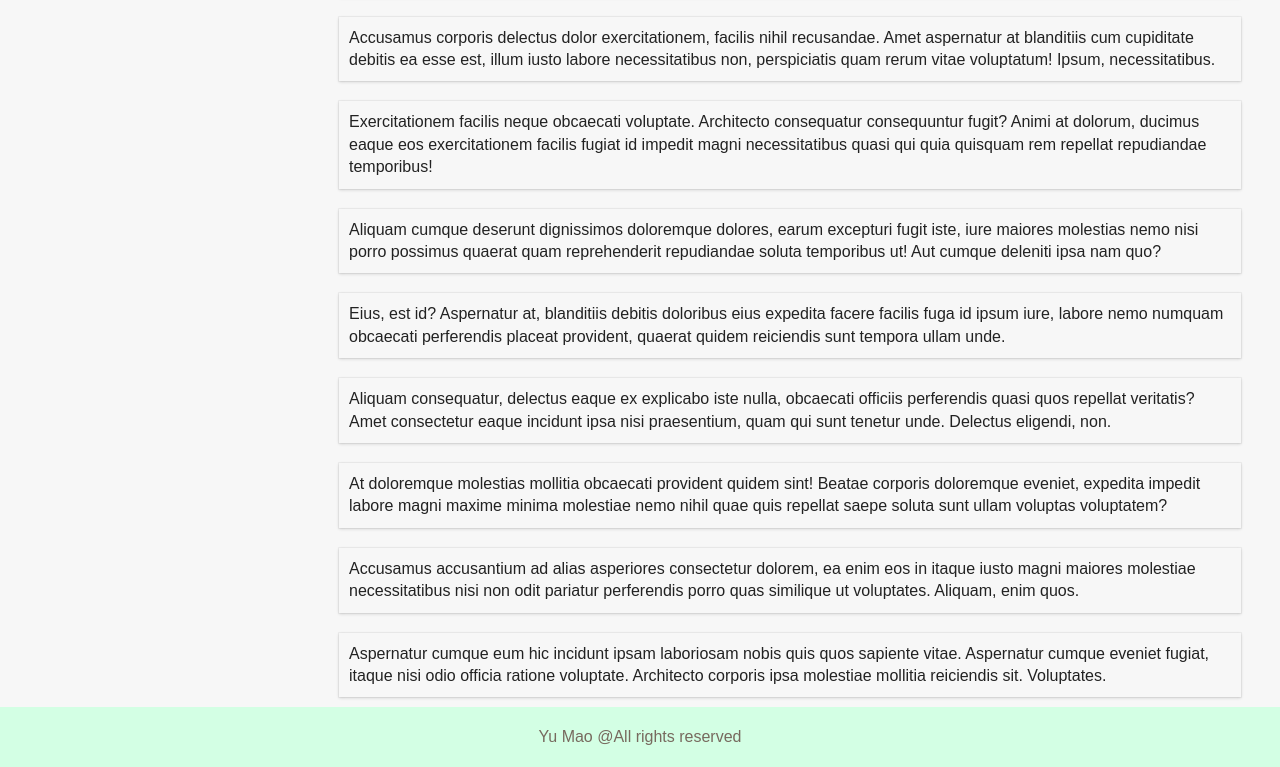
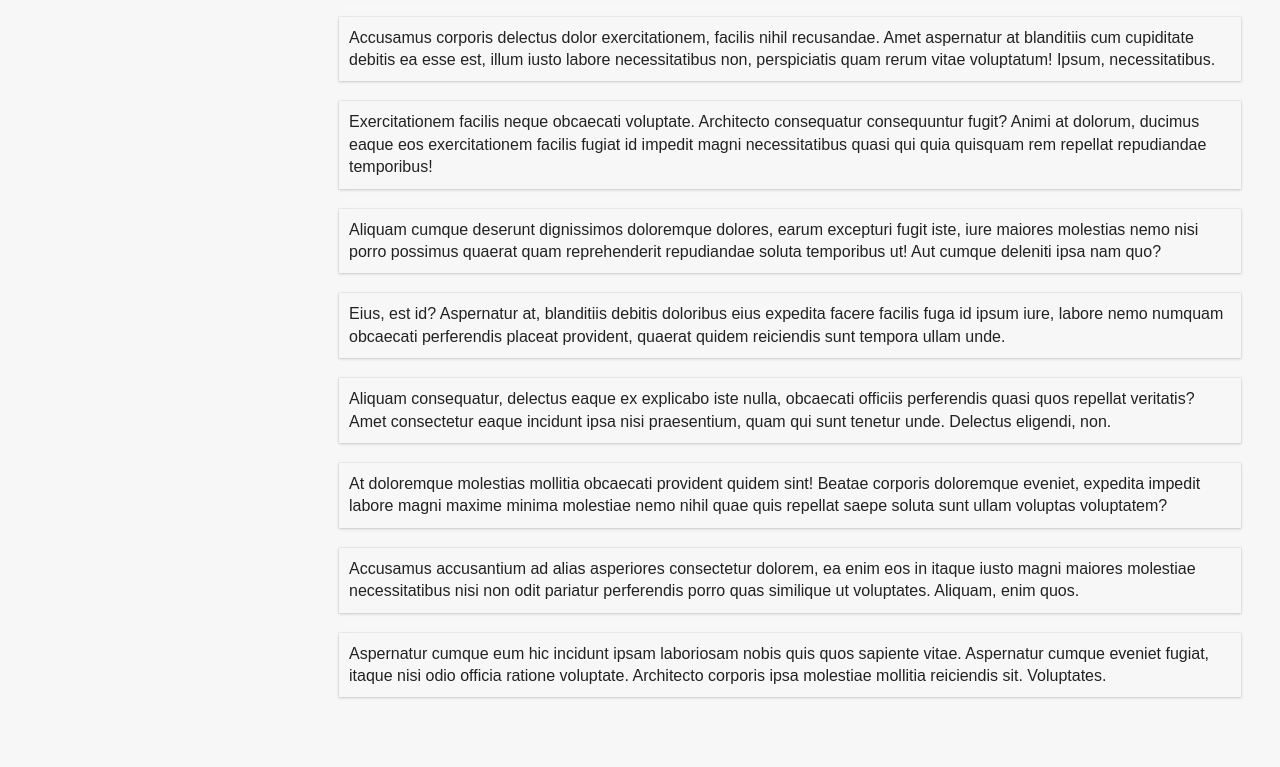
Before and after one commit to huntdream/mobile-first, a website: page index.html in a window 1280 px wide. Shown: the part 784-1551 px from the top of the page. After the commit the page ends 1491 px from the top, so only its background shows below. Drawn offline with nearby package versions, Linux system fonts and the light colour scheme.

Commit message:
remove footer

```diff
--- a/css/main.css
+++ b/css/main.css
@@ -306,18 +306,6 @@ article:hover {
     box-shadow: 0 3px 9px 0 rgba(0,0,0,0.16),0 0 0 2px rgba(0,0,0,0.04);
 }
 
-footer {
-    max-width: 100%;
-    height: 60px;
-    background-color: #d3ffe4;
-    text-align: center;
-}
-
-footer div {
-    line-height: 60px;
-    color: #776a5e;
-}
-
 
 
 .message {
--- a/index.html
+++ b/index.html
@@ -114,10 +114,6 @@
     </article>
 </main>
 </div>
-<!-- Footer  -->
-<footer>
-    <div>Yu Mao @All rights reserved</div>
-</footer>
 <script src="https://code.jquery.com/jquery-3.2.1.min.js"></script>
 <script>window.jQuery || document.write('<script src="js/vendor/jquery-3.2.1.min.js"><\/script>')</script>
 <script src="js/main.js"></script>
```
